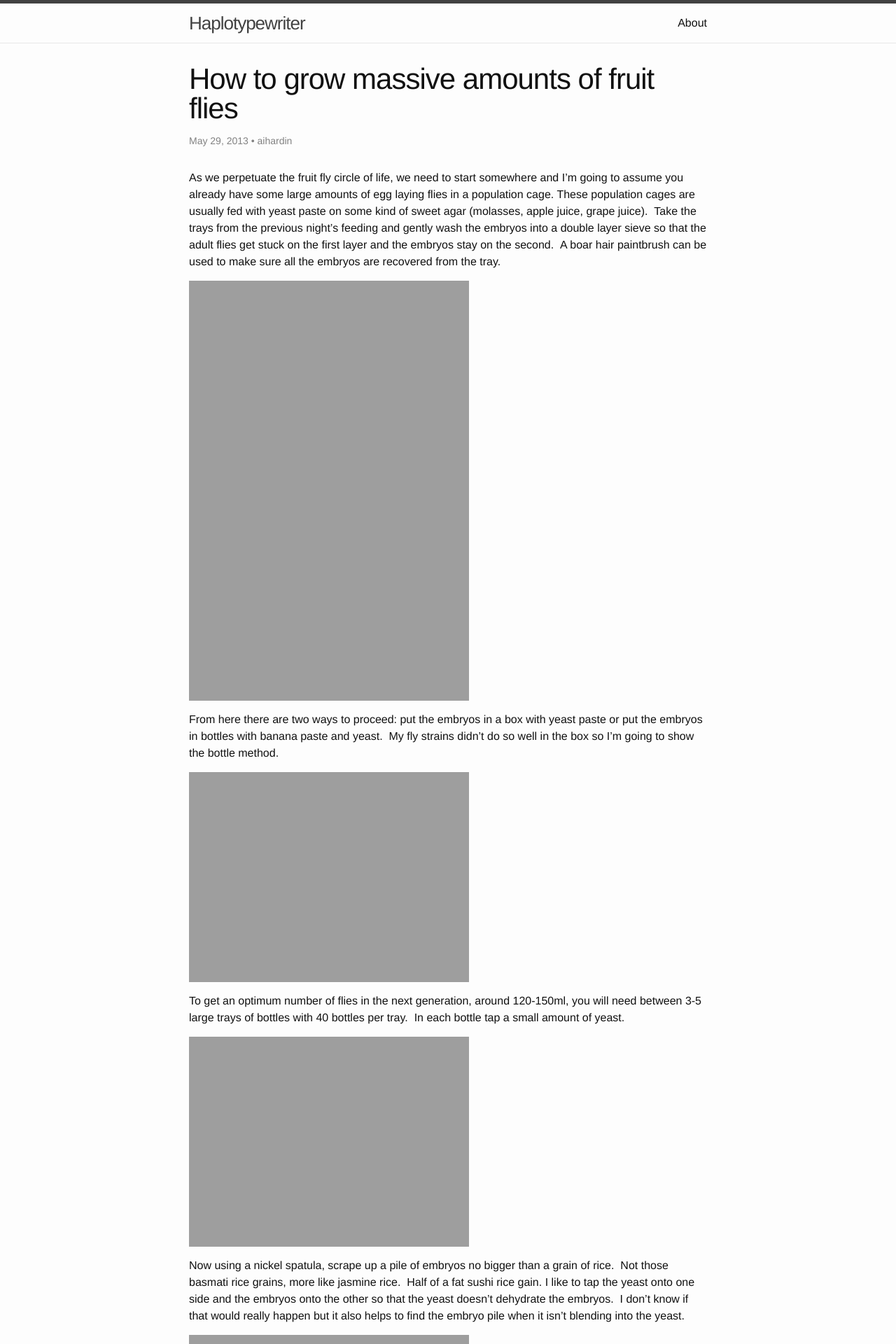
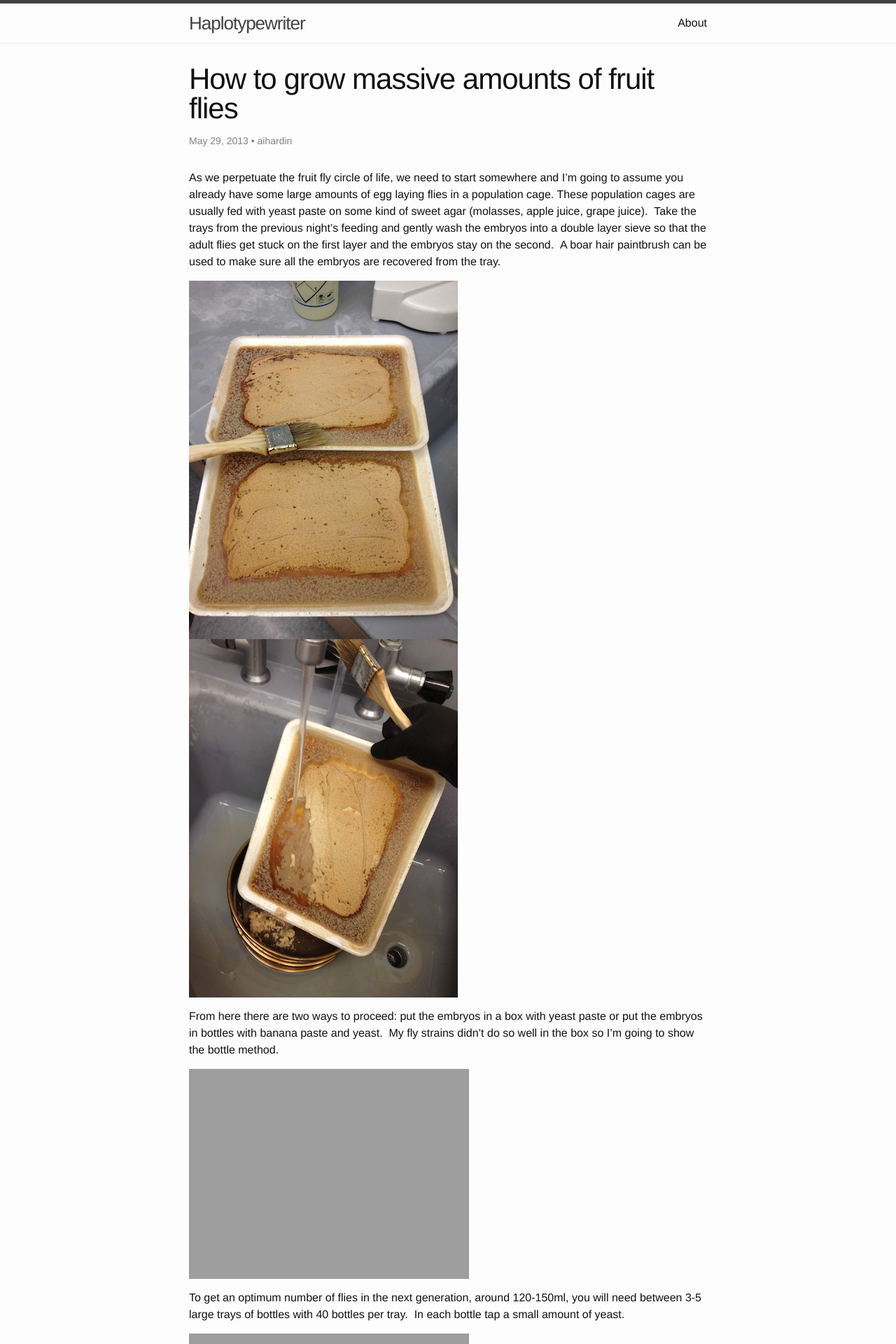
Before and after one commit to aihardin/aihardin.github.io, a Jekyll site: the page built from _posts/2013-05-29-how-to-grow-massive-amounts-of-fruit-flies.markdown, in a window 1280 px wide. Shown: the top 1920 px of the page at 70% size. Built offline with Jekyll 4.4.1, drawn with Linux system fonts in a browser that asks for light colours; comment, search, counter and statistics services are not loaded.

Commit message:
fix links

```diff
--- a/_posts/2013-05-29-how-to-grow-massive-amounts-of-fruit-flies.markdown
+++ b/_posts/2013-05-29-how-to-grow-massive-amounts-of-fruit-flies.markdown
@@ -14,7 +14,7 @@ tags:
 
 As we perpetuate the fruit fly circle of life, we need to start somewhere and I'm going to assume you already have some large amounts of egg laying flies in a population cage. These population cages are usually fed with yeast paste on some kind of sweet agar (molasses, apple juice, grape juice).  Take the trays from the previous night's feeding and gently wash the embryos into a double layer sieve so that the adult flies get stuck on the first layer and the embryos stay on the second.  A boar hair paintbrush can be used to make sure all the embryos are recovered from the tray.
 
-![collection_plates](http://www.haplotypewriter.com/blog/wp-content/uploads/2013/05/collection_plates-225x300.jpg)![washed_plate](http://www.haplotypewriter.com/blog/wp-content/uploads/2013/05/washed_plate-225x300.jpg)
+![collection_plates]({{ site.url }}/assets/collection_plates.JPG)![washed_plate]({{ site.url }}/assets/washed_plate.JPG)
 
 From here there are two ways to proceed: put the embryos in a box with yeast paste or put the embryos in bottles with banana paste and yeast.  My fly strains didn't do so well in the box so I'm going to show the bottle method.
 
```
Also changed, not shown: 3 other files.
